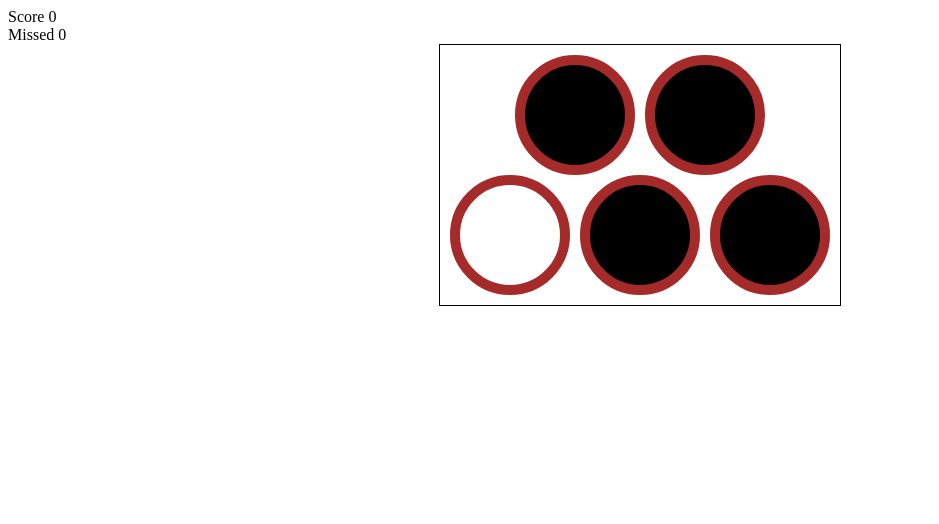
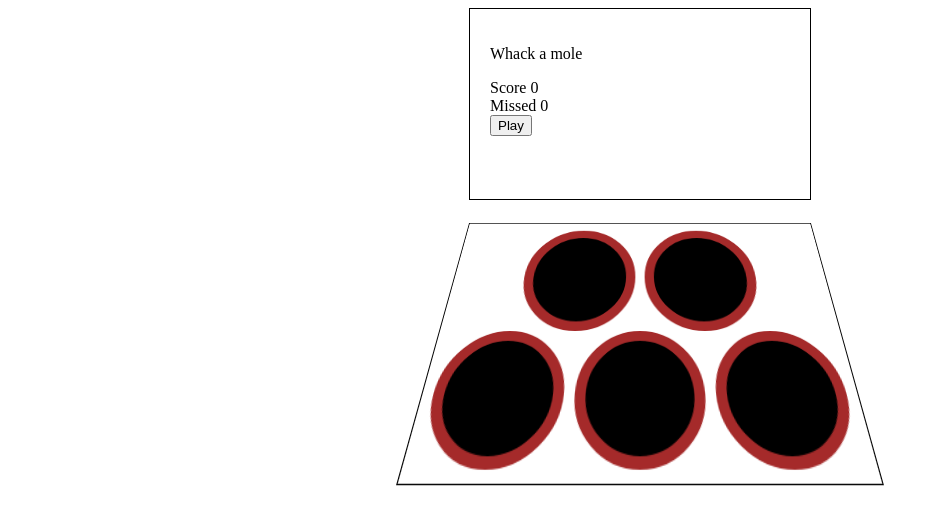
Before and after one commit to HoHieuLuc/whack-a-mole-js, a plain HTML site: page index.html in a window 1280 px wide. Shown: the whole page, without its empty margins (0-939 px from the left). Drawn offline with Linux system fonts and the light colour scheme.

Commit message:
game can now be restarted

```diff
--- a/index.css
+++ b/index.css
@@ -17,13 +17,24 @@
     padding: 10px;
     width: fit-content;
     margin: auto;
-    /* transform: rotateX(14deg); */
+    transform: rotateX(14deg);
 }
 
 .hole-container-wrapper {
-    perspective: 90px;
+    perspective: 180px;
 }
 
 .mole {
     background-color: white;
 }
+
+.screen {
+    padding: 20px;
+    display: flex;
+    flex-direction: column;
+    justify-content: flex-start;
+    margin: auto;
+    width: 300px;
+    height: 150px;
+    border: 1px solid black;
+}
--- a/index.html
+++ b/index.html
@@ -11,8 +11,12 @@
 
 <body>
     <div class="screen">
+        <p>Whack a mole</p>
         <div>Score <span class="score">0</span></div>
         <div>Missed <span class="missed">0</span></div>
+        <div class="screen-content">
+            <button onclick="start()">Play</button>
+        </div>
     </div>
     <div class="hole-container-wrapper">
         <div class="hole-container">
--- a/index.js
+++ b/index.js
@@ -11,51 +11,64 @@ const getRandomHole = () => {
 const holeContainerDOM = document.querySelector('.hole-container');
 const scoreDOM = document.querySelector('.score');
 const missedDOM = document.querySelector('.missed');
+const screenContentDOM = document.querySelector('.screen-content');
+
 const gameStats = {
     score: 0,
     missed: 0
 };
 
-const holeClickEvent = (event) => {
+const renderScores = () => {
+    scoreDOM.textContent = gameStats.score;
+    missedDOM.textContent = gameStats.missed;
+}
+
+const handleHoleClick = (event) => {
     if (!event.target.classList.contains('hole')) {
         return;
     }
     if (event.target.classList.contains('mole')) {
         event.target.classList.remove('mole');
         gameStats.score++;
-        scoreDOM.textContent = gameStats.score;
     } else {
         gameStats.missed++;
-        missedDOM.textContent = gameStats.missed;
         gameStats.missed === 3 && gameOver();
     }
+    renderScores();
 };
 
-let loopId = null;
+let gameLoopId = null;
 
 const gameOver = () => {
-    clearTimeout(loopId);
-    holeContainerDOM.removeEventListener('click', holeClickEvent);
-    alert('game over');
+    clearTimeout(gameLoopId);
+    holeContainerDOM.removeEventListener('click', handleHoleClick);
+    allHoles.forEach(hole => hole.classList.remove('mole'));
+    screenContentDOM.innerHTML = `
+        <div>
+            <p>Game over</p>
+            <button onclick="start()">Play again</button>
+        </div>
+    `;
 };
 
 const gameLoop = () => {
     const randomHole = getRandomHole();
     const randomTime = generateRandom(200, 1000);
     randomHole.classList.add('mole');
-    loopId = setTimeout(() => {
+    gameLoopId = setTimeout(() => {
         randomHole.classList.remove('mole');
         gameLoop();
     }, randomTime);
-}
+};
 
 const start = () => {
-    holeContainerDOM.addEventListener('click', holeClickEvent);
+    holeContainerDOM.addEventListener('click', handleHoleClick);
+    screenContentDOM.innerHTML = '';
+    gameStats.score = 0;
+    gameStats.missed = 0;
+    renderScores();
     gameLoop();
 };
-
-start();
-
 
 /*
 A function that generates a random length of time for the mole to peep.
```
